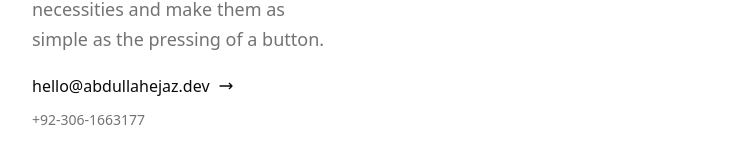
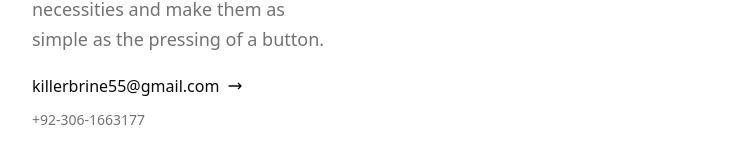
Before and after one commit to GitMithril/portfolio, a Next.js app: page / in a window 1280 px wide. Shown: the part 3881-4045 px from the top of the page, without its empty margins (272-1007 px from the left). Built offline with nearby package versions, Linux system fonts and the light colour scheme.

Commit message:
Email updated.

```diff
--- a/app/page.tsx
+++ b/app/page.tsx
@@ -64,7 +64,7 @@ const PERSONAL_INFO = {
   taglineHighlights: ["Design", "Programming & Development"],
   status: "Available for opportunities",
   location: "Faisalabad, Pakistan",
-  email: "hello@abdullahejaz.dev",
+  email: "killerbrine55@gmail.com",
   phone: "+92-306-1663177",
   bio: "A passionate computer enthusiast with a mission to improve basic life necessities and make them as simple as the pressing of a button.",
   footer: "Design | Program | Develop",
```
